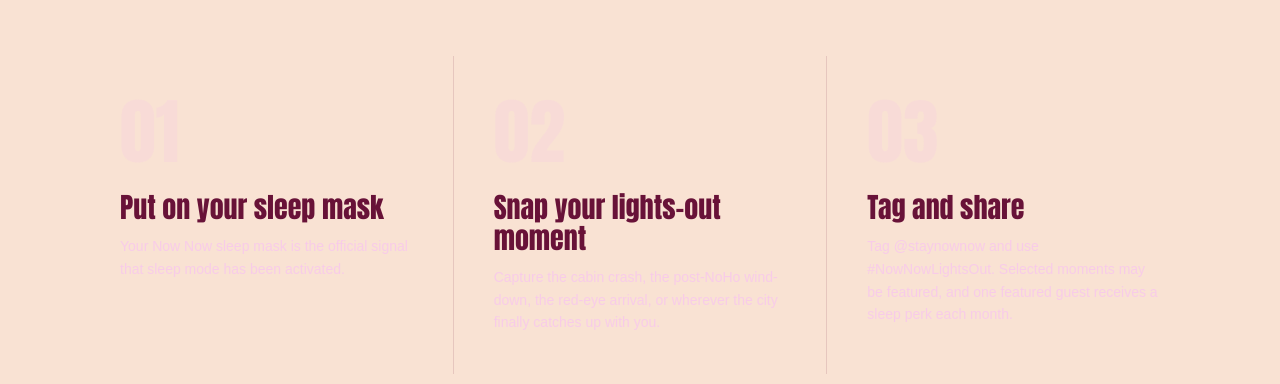
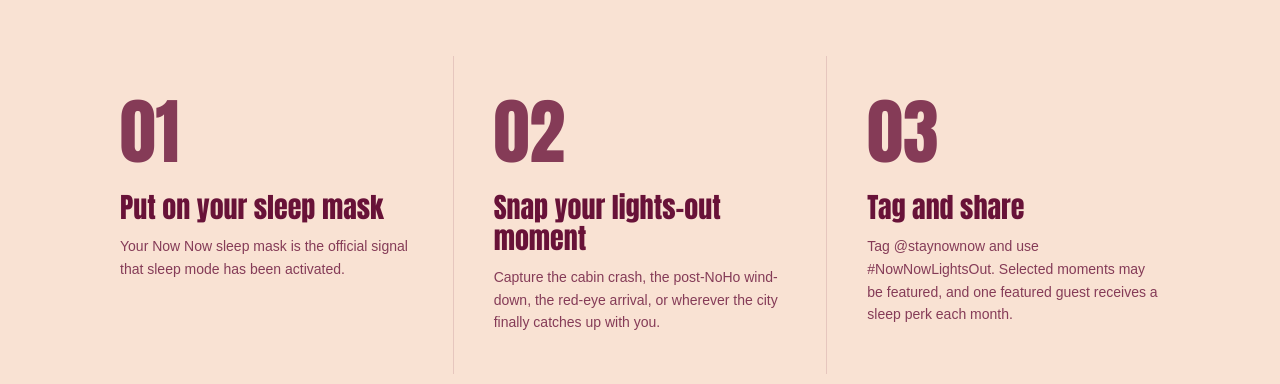
Before and after one commit to REVREBEL/Now-Now-Lights-Out, a React (Vite) app: page / in a window 1280 px wide. Shown: the part 1352-1736 px from the top of the page. Built offline with nearby package versions, Linux system fonts and the light colour scheme; a small style sheet from the web is missing; a web font is replaced by a local one.

Commit message:
Refine How It Works step typography

```diff
--- a/src/app/App.tsx
+++ b/src/app/App.tsx
@@ -530,9 +530,9 @@
               { n: "03", title: "Tag and share", body: "Tag @staynownow and use #NowNowLightsOut. Selected moments may be featured, and one featured guest receives a sleep perk each month." },
             ].map(step => (
               <div key={step.n} className="p-10" style={{ background: PEACH }}>
-                <div style={{ ...displaySx, fontSize: "4.5rem", color: `${BLUSH}22`, lineHeight: 1, marginBottom: "1.5rem" }}>{step.n}</div>
+                <div style={{ ...displaySx, fontSize: "4.5rem", color: `${BURGUNDY}CC`, lineHeight: 1, marginBottom: "1.5rem" }}>{step.n}</div>
                 <h3 style={{ ...displaySx, fontSize: "1.75rem", color: BURGUNDY, marginBottom: "0.75rem", lineHeight: 1.1, fontStyle: "normal" }}>{step.title}</h3>
-                <p className="text-sm leading-relaxed" style={{ color: `${BLUSH}88`, fontWeight: 300 }}>{step.body}</p>
+                <p className="text-sm leading-relaxed" style={{ color: `${BURGUNDY}CC`, fontWeight: 400 }}>{step.body}</p>
               </div>
             ))}
           </div>
```
